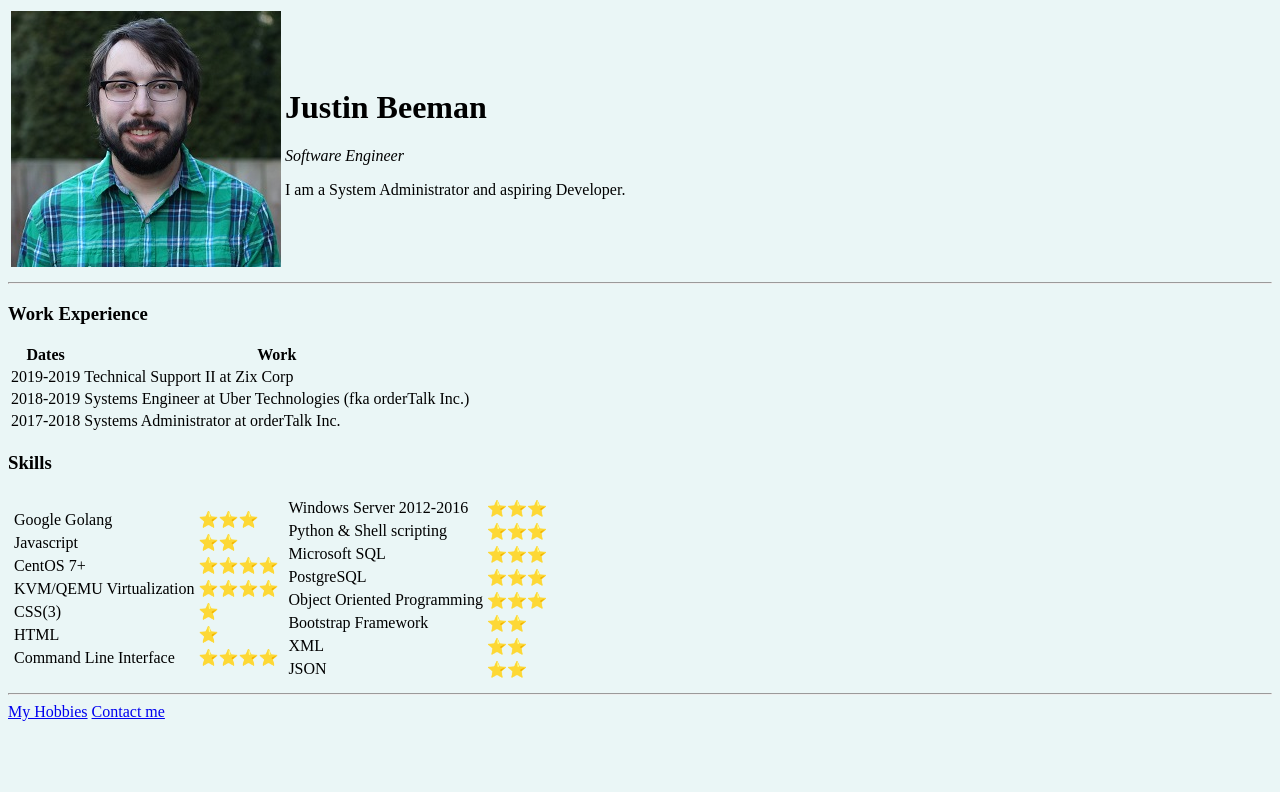
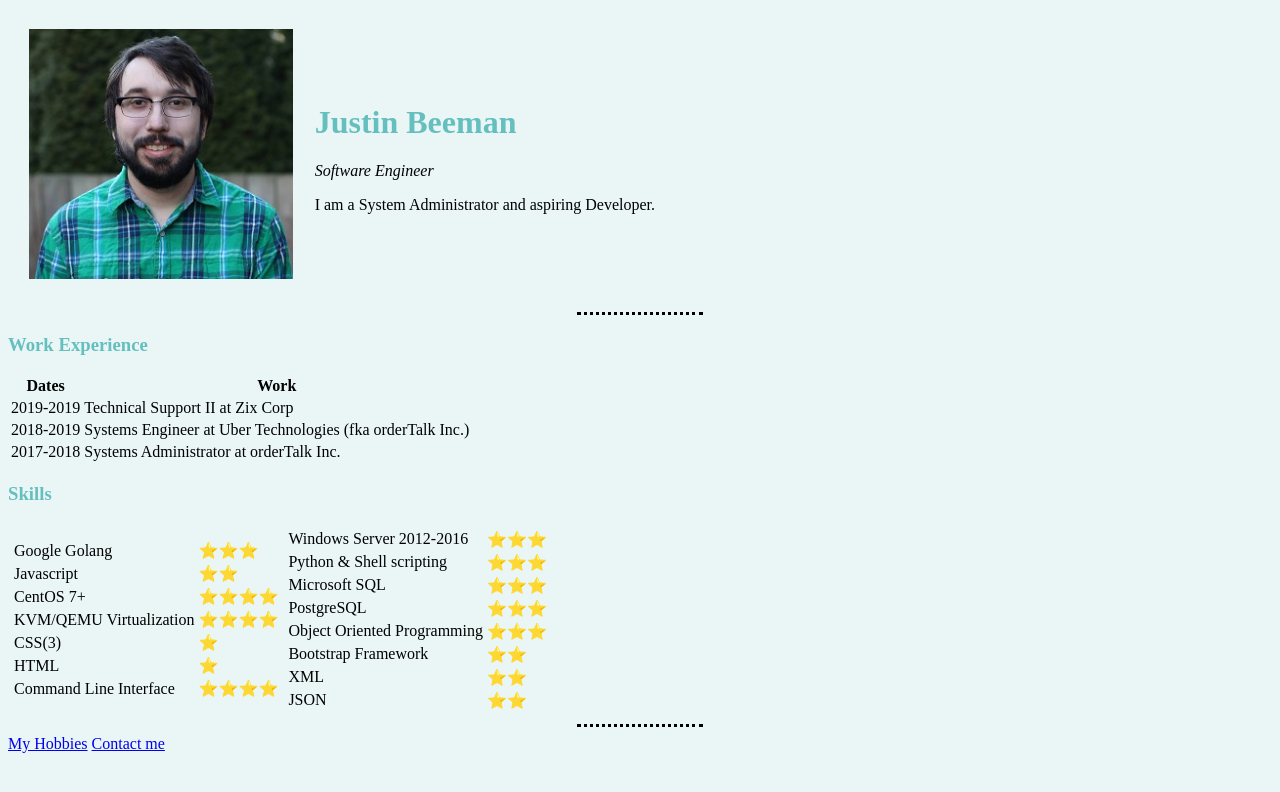
Before and after one commit to Phazon85/cv, a plain HTML site: page index.html in a window 1280 px wide. Drawn offline with Linux system fonts and the light colour scheme.

Commit message:
updating css

```diff
--- /dev/null
+++ b/css/styles.css
@@ -0,0 +1,24 @@
+body {
+    background-color: #EAF6F6;
+}
+
+hr {
+    border-style: none;
+    width: 10%;
+    border-color: grey;
+    border-width: 20px;
+    border-top: dotted;
+
+}
+
+img {
+    height: 250px;
+}
+
+h1 {
+    color: #66BFBF;
+}
+
+h3 {
+    color: #66BFBF;
+}
--- a/index.html
+++ b/index.html
@@ -3,21 +3,13 @@
     <head>
         <meta charset="utf-8">
         <title>Justin's personal site</title>
-
-        <style>
-            body {
-                background-color: #EAF6F6;
-            }
-
-            hr {
-                background-color: white;;
-            }
-        </style>
+        <meta name="viewport" content="width=device-width, initial-scale=1.0">
+        <link rel="stylesheet" href="css/styles.css">
     </head>
 
     <body>
 
-        <table>
+        <table cellspacing="20">
             <tr>
                 <td><img src="images/Justin.jpg" alt="justin profile picture"></td>
                 <td>
```
Also changed, not shown: contact-me.html (+1 -0 lines), hobbies.html (+1 -0 lines).
